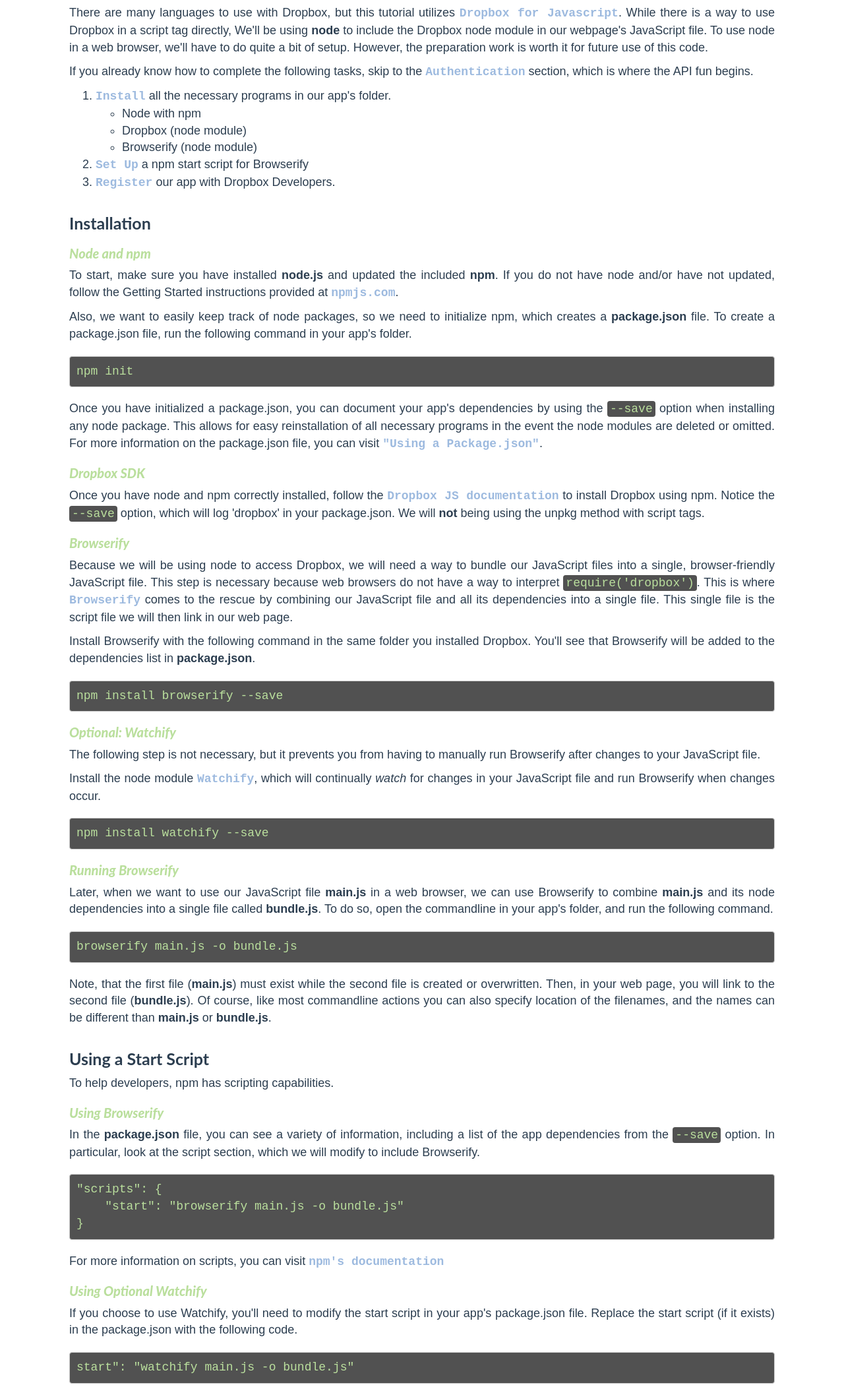
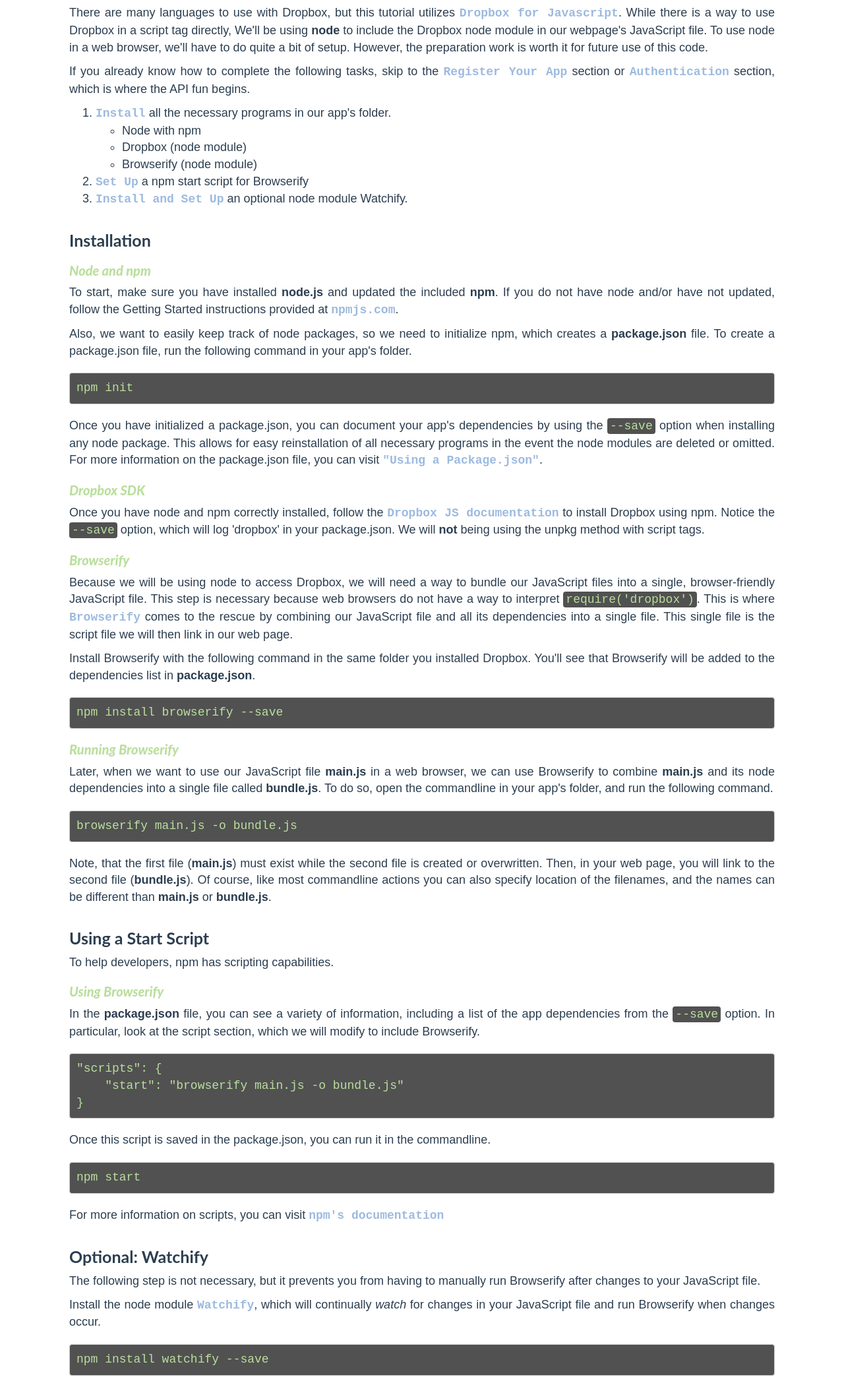
Before and after one commit to vchapple17/howTo, a website: page public/index.html in a window 1280 px wide. Shown: the part 641-2744 px from the top of the page at 66% size. Drawn offline with nearby package versions, Linux system fonts and the light colour scheme.

Commit message:
installation version 2

```diff
--- a/public/css/style.css
+++ b/public/css/style.css
@@ -57,6 +57,7 @@
 pre {
     margin: 20px 0px 20px 0px;
 }
+
 .btn {
     margin: 10px;
     font-weight: 500;
--- a/public/index.html
+++ b/public/index.html
@@ -76,7 +76,6 @@
     </div>
     <div class="row">
         <div class="col-xs-12">
-
             <h2 id="getting_started">Getting Started</h2>
 
 
@@ -84,7 +83,7 @@
                 There are many languages to use with Dropbox, but this tutorial utilizes <a href="https://github.com/dropbox/dropbox-sdk-js">Dropbox for Javascript</a>. While there is a way to use Dropbox in a script tag directly, We'll be using <strong>node</strong> to include the Dropbox node module in our webpage's JavaScript file. To use node in a web browser, we'll have to do quite a bit of setup. However, the preparation work is worth it for future use of this code.
             </p>
             <p>
-                If you already know how to complete the following tasks, skip to the <a href="#authentication">Authentication</a> section, which is where the API fun begins.
+                If you already know how to complete the following tasks, skip to the <a href="#register">Register Your App</a> section or <a href="#authentication">Authentication</a> section, which is where the API fun begins.
             </p>
             <ol>
                 <li>
@@ -97,7 +96,7 @@
                 </ul>
                 <li><a href="#using_start_script">Set Up</a> a npm start script for Browserify</li>
                 <li>
-                    <a href="#register">Register</a> our app with Dropbox Developers.
+                    <a href="#watchify">Install and Set Up</a> an optional node module Watchify.
                 </li>
             </ol>
 
@@ -130,18 +129,6 @@
                 Install Browserify with the following command in the same folder you installed Dropbox.  You'll see that Browserify will be added to the dependencies list in <strong>package.json</strong>.
             </p>
             <pre>npm install browserify --save</pre>
-            <p>
-
-            </p>
-
-            <h4>Optional: Watchify</h4>
-            <p>
-                The following step is not necessary, but it prevents you from having to manually run Browserify after changes to your JavaScript file.
-            </p>
-            <p>
-                Install the node module <a href="https://www.npmjs.com/package/watchify">Watchify</a>, which will continually <em>watch</em> for changes in your JavaScript file and run Browserify when changes occur.
-            </p>
-            <pre>npm install watchify --save</pre>
 
             <h4>Running Browserify</h4>
             <p>
@@ -162,15 +149,29 @@
             </p>
             <pre>"scripts": {<br />    "start": "browserify main.js -o bundle.js"<br>}</pre>
             <p>
+                Once this script is saved in the package.json, you can run it in the commandline.
+            </p>
+            <pre>npm start</pre>
+            <p>
                 For more information on scripts, you can visit <a href="https://docs.npmjs.com/misc/scripts">npm's documentation</a>
             </p>
 
-            <h4>Using Optional Watchify</h4>
+
+            <h3 id="watchify">Optional: Watchify</h4>
             <p>
-                If you choose to use Watchify, you'll need to modify the start script in your app's package.json file. Replace the start script (if it exists) in the package.json with the following code.
+                The following step is not necessary, but it prevents you from having to manually run Browserify after changes to your JavaScript file.
+            </p>
+            <p>
+                Install the node module <a href="https://www.npmjs.com/package/watchify">Watchify</a>, which will continually <em>watch</em> for changes in your JavaScript file and run Browserify when changes occur.
+            </p>
+            <pre>npm install watchify --save</pre>
+            <p>
+                If you choose to use Watchify, you'll need to modify the start script in your app's package.json file. Replace the start script in the package.json with the following code.
             </p>
             <pre>start": "watchify main.js -o bundle.js"</pre>
-
+            <p>
+                When you use <code>npm start</code> from the commandline while in your app's folder, you will see watchify continually running, updating on each change of your <strong>main.js</strong> file. (To quit the process, press <kbd>ctrl+C</kbd>.)
+            </p>
 
             <h3 id="register">Register Your App</h3>
             <p>
```
